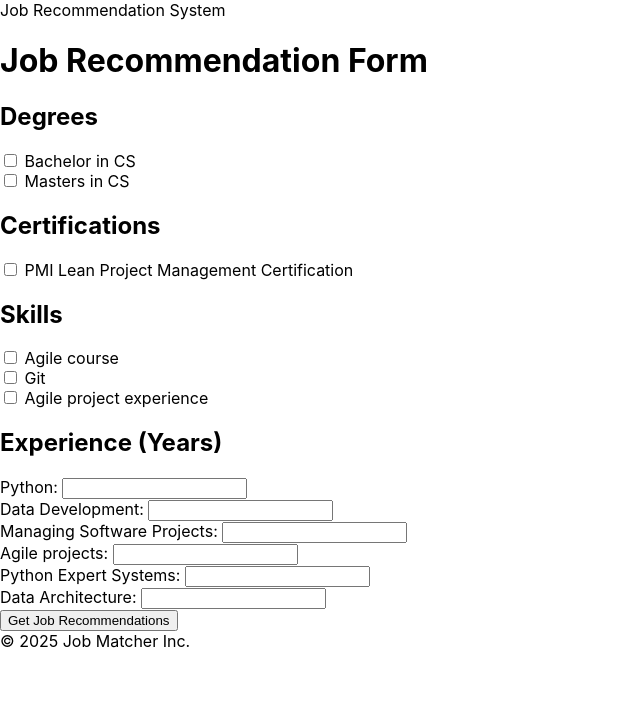
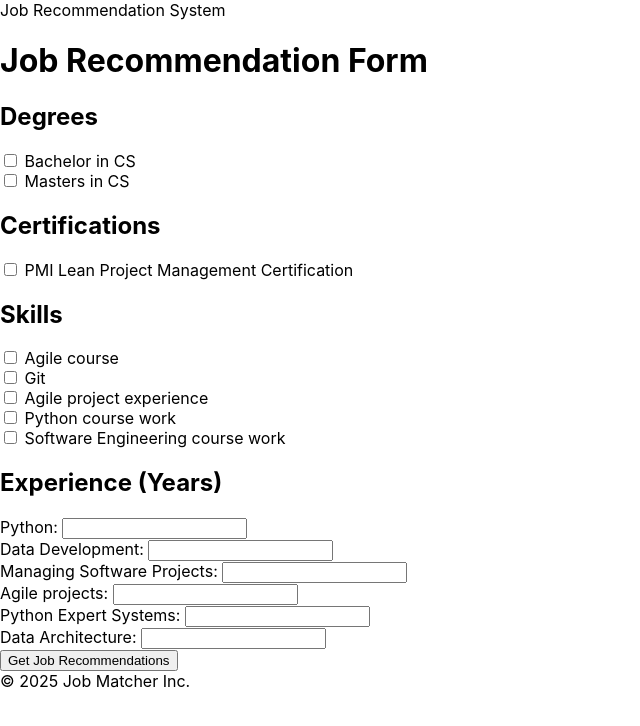
Before and after one commit to jamesli124/csc391-job-rec, a React (Create React App) app: page / in a window 1280 px wide. Shown: the top 726 px of the page, without its empty margins (0-640 px from the left). Built offline with nearby package versions, Linux system fonts and the light colour scheme.

Commit message:
more fixing

```diff
--- a/src/App.js
+++ b/src/App.js
@@ -114,7 +114,9 @@ export default function JobRecommendation() {
         </div>
         <div>
           <h2 className="font-semibold">Skills</h2>
-          {['Agile course', 'Git', 'Agile project experience'].map((skill) => (
+          {['Agile course', 'Git', 'Agile project experience',
+          'Python course work',
+          'Software Engineering course work'].map((skill) => (
             <div key={skill}>
               <Checkbox
                 checked={formData.skills.includes(skill)}
```
